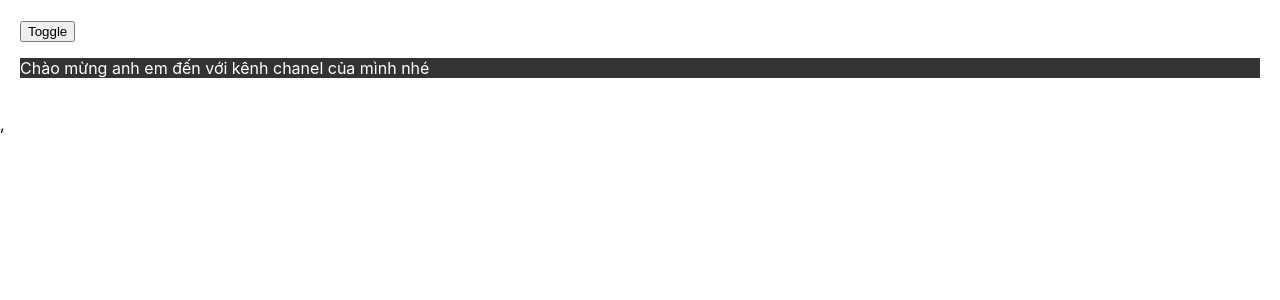
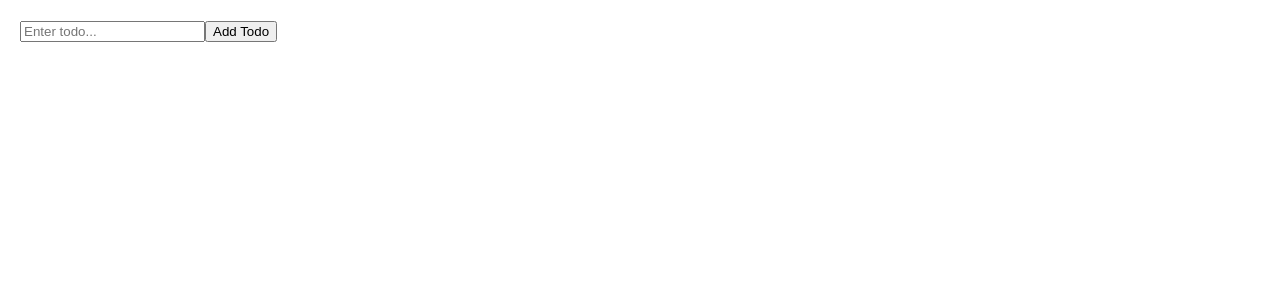
Before and after one commit to hitbodragon/Learn-hook, a React (Create React App) app: page / in a window 1280 px wide. Shown: the top 300 px of the page. Built offline with nearby package versions, Linux system fonts and the light colour scheme.

Commit message:
useReducer and useContext

```diff
--- a/src/App.js
+++ b/src/App.js
@@ -1,26 +1,24 @@
-import './App.css';
-import Content from './Content';
-import { useContext } from 'react';
-import { ThemeContext } from './Theme';
-
-// có thể sử dụng vô số Context khác nhau
-
-//context
-//CompA => compB =>CompC
-// theme : Dark /Light
-// 1. Create context
-//2. provider(cung cấp dữ liệu)
-//3. Consumer nhận dữ liệu
+import { useStore, actions } from './store';
 
 function App() {
-    const context = useContext(ThemeContext); // nó s�� lấy giá trị từ provider ở trên
+    const [state, dispatch] = useStore();
+    const { todos, todoInput } = state;
+    const handleAddTodo = () => {
+        dispatch(actions.addTodoInput(todoInput));
+        dispatch(actions.setTodoInput(''));
+    };
+
     return (
-        //cái này sẽ giúp cho component con nhận được giá trị ở trên
-        // value ở đây có gì thì usecontext của thằng con sẽ nhận được giá trị đó tương ứng bên con
-
         <div style={{ padding: 20 }}>
-            <button onClick={context.toggleTheme}> Toggle </button>
-            <Content />
+            <input
+                value={todoInput}
+                placeholder="Enter todo..."
+                onChange={(e) => dispatch(actions.setTodoInput(e.target.value))}
+            />
+            <button onClick={handleAddTodo}>Add Todo</button>
+            {todos.map((todo, index) => (
+                <li key={index}>{todo}</li>
+            ))}
         </div>
     );
 }
--- a/src/index.js
+++ b/src/index.js
@@ -3,7 +3,7 @@ import ReactDOM from 'react-dom/client';
 import './index.css';
 import App from './App';
 import reportWebVitals from './reportWebVitals';
-import { ThemeProvider } from './Theme';
+import { StoreProvider } from './store';
 // Fake Comments
 function emitComment(id) {
     setInterval(() => {
@@ -20,9 +20,9 @@ emitComment(3);
 const root = ReactDOM.createRoot(document.getElementById('root'));
 root.render(
     // <React.StrictMode>
-    <ThemeProvider>
-        <App />,
-    </ThemeProvider>,
+    <StoreProvider>
+        <App />
+    </StoreProvider>,
     // </React.StrictMode>,
 );
 
--- /dev/null
+++ b/src/store/Context.js
@@ -0,0 +1,4 @@
+import { createContext } from 'react';
+
+const Context = createContext();
+export default Context;
--- /dev/null
+++ b/src/store/Provider.js
@@ -0,0 +1,14 @@
+import { useReducer } from 'react';
+import Context from './Context';
+import reducer, { initState } from './reducer';
+import logger from './logger';
+
+function Provider({ children }) {
+    const [state, dispatch] = useReducer(logger(reducer), initState);
+    return (
+        <Context.Provider value={[state, dispatch]}>
+            {children}
+        </Context.Provider>
+    );
+}
+export default Provider;
--- /dev/null
+++ b/src/store/actions.js
@@ -0,0 +1,11 @@
+import { SET_TODO_INPUT, ADD_TODO_INPUT } from './constants';
+
+export const setTodoInput = (payload) => ({
+    type: SET_TODO_INPUT,
+    payload,
+});
+
+export const addTodoInput = (payload) => ({
+    type: ADD_TODO_INPUT,
+    payload,
+});
--- /dev/null
+++ b/src/store/constants.js
@@ -0,0 +1,2 @@
+export const SET_TODO_INPUT = 'set-todo-input';
+export const ADD_TODO_INPUT = 'add-todo-input';
--- /dev/null
+++ b/src/store/hooks.js
@@ -0,0 +1,8 @@
+import Context from './Context';
+
+import { useContext } from 'react';
+
+export const useStore = () => {
+    const [state, dispatch] = useContext(Context);
+    return [state, dispatch];
+};
--- /dev/null
+++ b/src/store/index.js
@@ -0,0 +1,6 @@
+// có nhiệm vụ export các file xung quanh nó ra ngoài
+export { default as StoreProvider } from './Provider';
+export { default as StoreContext } from './Context';
+export * from './hooks';
+
+export * as actions from './actions';
--- /dev/null
+++ b/src/store/logger.js
@@ -0,0 +1,11 @@
+function logger(reducer) {
+    return (prevState, action) => {
+        console.group(action.type);
+        console.log('prevState:', prevState);
+        const nextState = reducer(prevState, action);
+
+        console.log('nextState:', nextState);
+        return nextState;
+    };
+}
+export default logger;
--- /dev/null
+++ b/src/store/reducer.js
@@ -0,0 +1,24 @@
+import { SET_TODO_INPUT, ADD_TODO_INPUT } from './constants';
+
+const initState = {
+    todos: [],
+    todoInput: '',
+};
+function reducer(state, action) {
+    switch (action.type) {
+        case SET_TODO_INPUT:
+            return {
+                ...state,
+                todoInput: action.payload,
+            };
+        case ADD_TODO_INPUT:
+            return {
+                ...state,
+                todos: [...state.todos, action.payload],
+            };
+        default:
+            throw new Error('Invalid action type');
+    }
+}
+export { initState };
+export default reducer;
```
